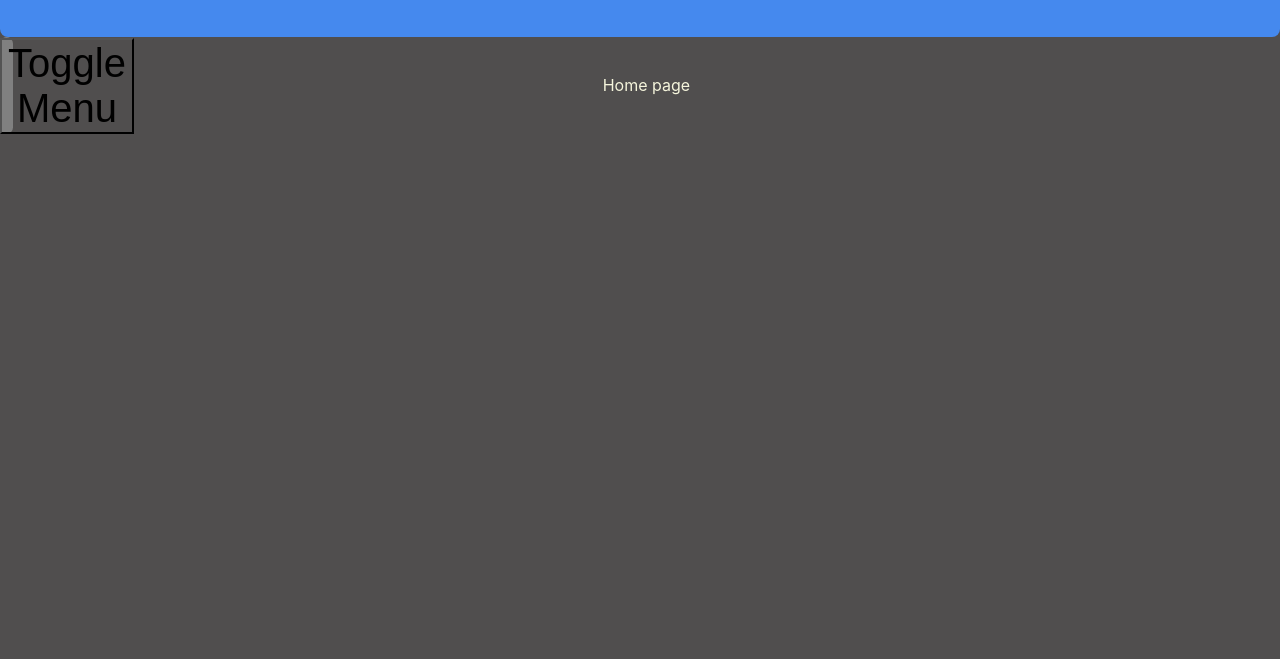
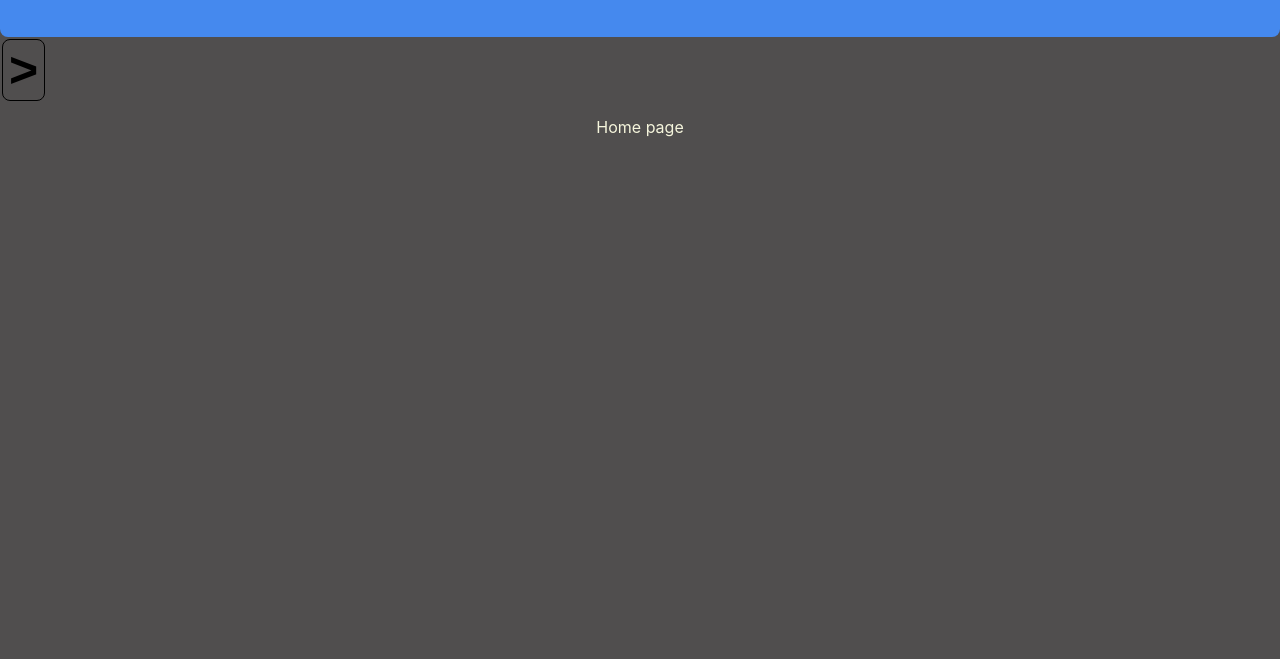
Before and after one commit to antoninLallemand/aReactApp, a React app in the folder frontend/: page / in a window 1280 px wide. Shown: the part 141-800 px from the top of the page. Built offline with nearby package versions, Linux system fonts and the light colour scheme.

Commit message:
menu management

```diff
--- a/backend/file.json
+++ b/backend/file.json
@@ -1 +1 @@
-{"file":{"text":"server is ready","state":true,"count":19}}
+{"file":{"text":"server is ready","state":true,"count":21}}
--- a/frontend/src/components/App.js
+++ b/frontend/src/components/App.js
@@ -8,21 +8,11 @@ import { useState } from 'react'
 
 function App() {
 
-  const [menuWidth, setMenuWidth] = useState('1%')
-  const [mainWidth, setMainWidth] = useState('99%')
+  const [isMenuOpen, setIsMenuOpen] = useState(false)
+
 
   const toggleMenu=()=>{
-    // if (menuWidth === "15%") {
-    //   console.log('hide')
-    //   setMenuWidth("0");
-    //   setMainWidth("100%");
-    // } else {
-    //   console.log('show')
-    //   setMenuWidth("15%");
-    //   setMainWidth("85%");
-    // }
-    setMenuWidth(prevWidth => prevWidth === "1%" ? "15%" : "1%");
-    setMainWidth(prevWidth => prevWidth === "99%" ? "85%" : "99%");
+    setIsMenuOpen(!isMenuOpen);
   }
 
   return (
@@ -30,10 +20,13 @@ function App() {
       <div className="App">
         <Header/>
         <div className='app-content'>
-          <div className='app-navbar' style={{ width: menuWidth }}>
-            <Navbar toggleMenu={toggleMenu} menuWidth={menuWidth}/>
+          <div className={`menu ${isMenuOpen ? 'open' : ''}`}>
+            <Navbar toggleMenu={toggleMenu}/>
           </div>
-          <div className='app-main-content' style={{ width: mainWidth }}>
+          <div className='close-menu'>
+            <button onClick={toggleMenu}><b>&gt;</b></button>
+          </div>
+          <div className='app-main-content'>
           <Routes>
             <Route exact path='/' element={<Home/>}/>
             <Route path='/page' element={<Page/>}/>
--- a/frontend/src/components/Navbar.js
+++ b/frontend/src/components/Navbar.js
@@ -1,33 +1,35 @@
 import { NavLink } from 'react-router-dom';
 import '../styles/Navbar.css'
 
-function Navbar({toggleMenu, menuWidth}){
+function Navbar({toggleMenu}){
     return(
         <div className='navbar'>
-            <button onClick={toggleMenu}>Toggle Menu</button>
-            {menuWidth !== "1%" && (
-            <>
+            <div className='close-button'>
+                <button onClick={toggleMenu}><b>&lt;</b></button>
+            </div>
+            <div>
             <h2>Menu :</h2>
                 <nav>
                     <ul>
                         <li>
                             <NavLink
                                 exact to='/'
-                            activeClassName='active'>
+                                activeClassName='active'
+                                onClick = {toggleMenu}>
                                 Home
                             </NavLink>
                         </li>
                         <li>
                             <NavLink
                                 to='/page'
-                            activeClassName='active'>
+                                activeClassName='active'
+                                onClick = {toggleMenu}>
                                 Page
                             </NavLink>
                         </li>
                     </ul>
                 </nav>
-            </>
-            )}
+            </div>
         </div>
     )
 }
--- a/frontend/src/styles/App.css
+++ b/frontend/src/styles/App.css
@@ -39,18 +39,38 @@
 }
 
 .app-content{
-  display: flex;
+  /* display: flex; */
   align-items: center;
 }
 
-.app-navbar{
-  width: 1%;
-  /* border: solid red 1px; */
-  transition: width 0.5s ease;
+.menu {
+  position: fixed;
+  top: 0;
+  left: -30%; /* start off-screen */
+  width: 25%; /* adjust width as needed */
+  height: 100%;
+  background-color: grey;
+  box-shadow: 0 0 10px rgba(0, 0, 0, 0.2);
+  transition: left 0.3s ease;
 }
 
-.app-main-content{
-  width: 99%;
-  transition: width 0.5s ease;
-  /* border: solid red 1px; */
+.menu.open{
+  left: 0;
 }
+
+.close-menu{
+  text-align: left;
+}
+
+.close-menu button{
+  background-color: transparent;
+  font-size: 50px;
+  border: 1px solid black;
+  border-radius: 8px;
+  margin-top: 2px;
+  margin-left: 2px;
+}
+
+.close-menu button:hover{
+  background-color: rgb(175, 171, 171);
+}
--- a/frontend/src/styles/Navbar.css
+++ b/frontend/src/styles/Navbar.css
@@ -39,5 +39,16 @@
 
 .navbar button{
     background-color: transparent;
-    font-size: 40px;
+    /* outline: none; */
+    border: 1px solid black;
+    border-radius: 8px;
+    font-size: 50px;
 }
+
+.navbar button:hover{
+    background-color: rgb(175, 171, 171);
+}
+
+.close-button{
+    text-align: right;
+}
```
Also changed, not shown: frontend/src/components/Login.js (added, +55 -0 lines). Lines whose indentation alone changed are shown as unchanged.
